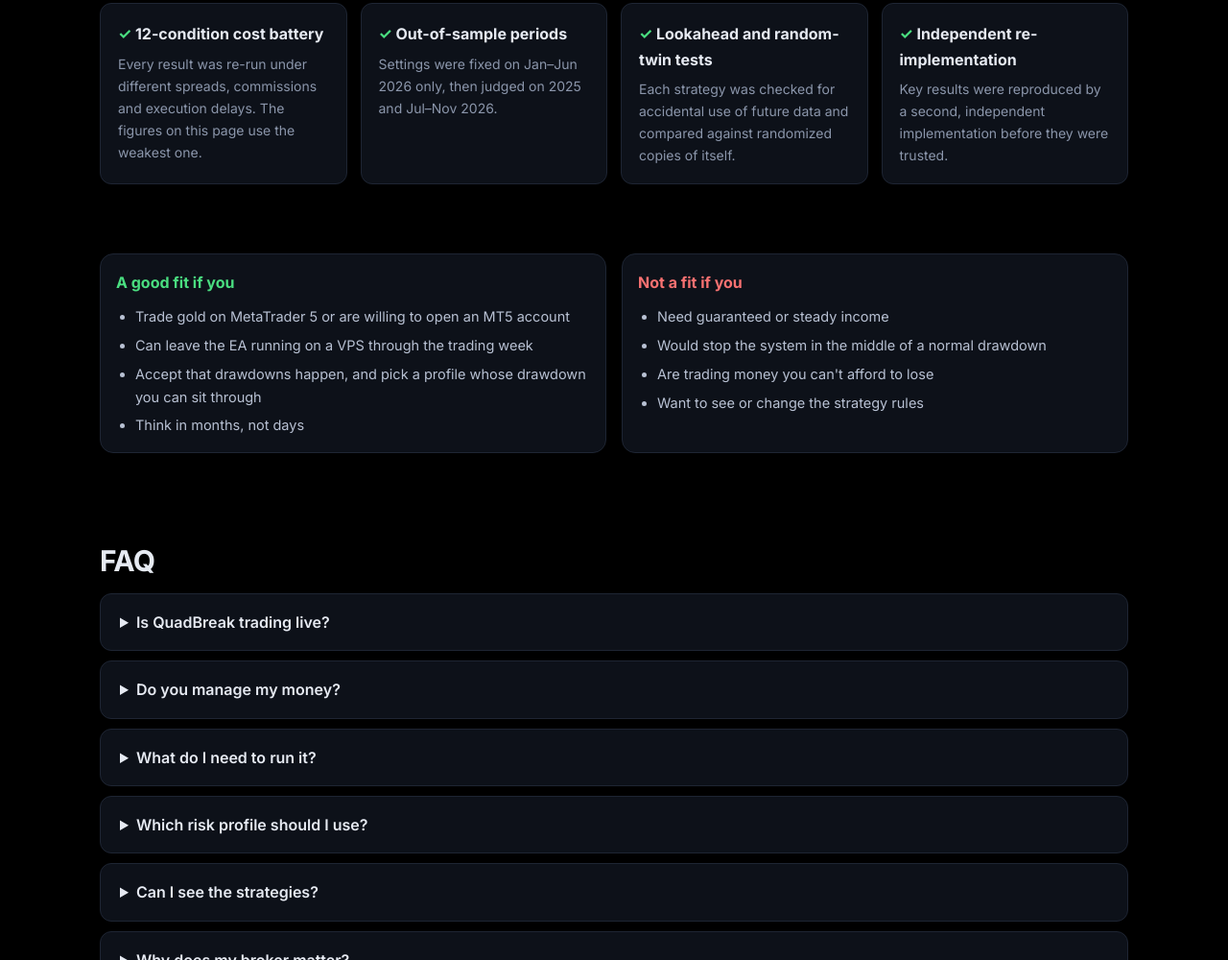
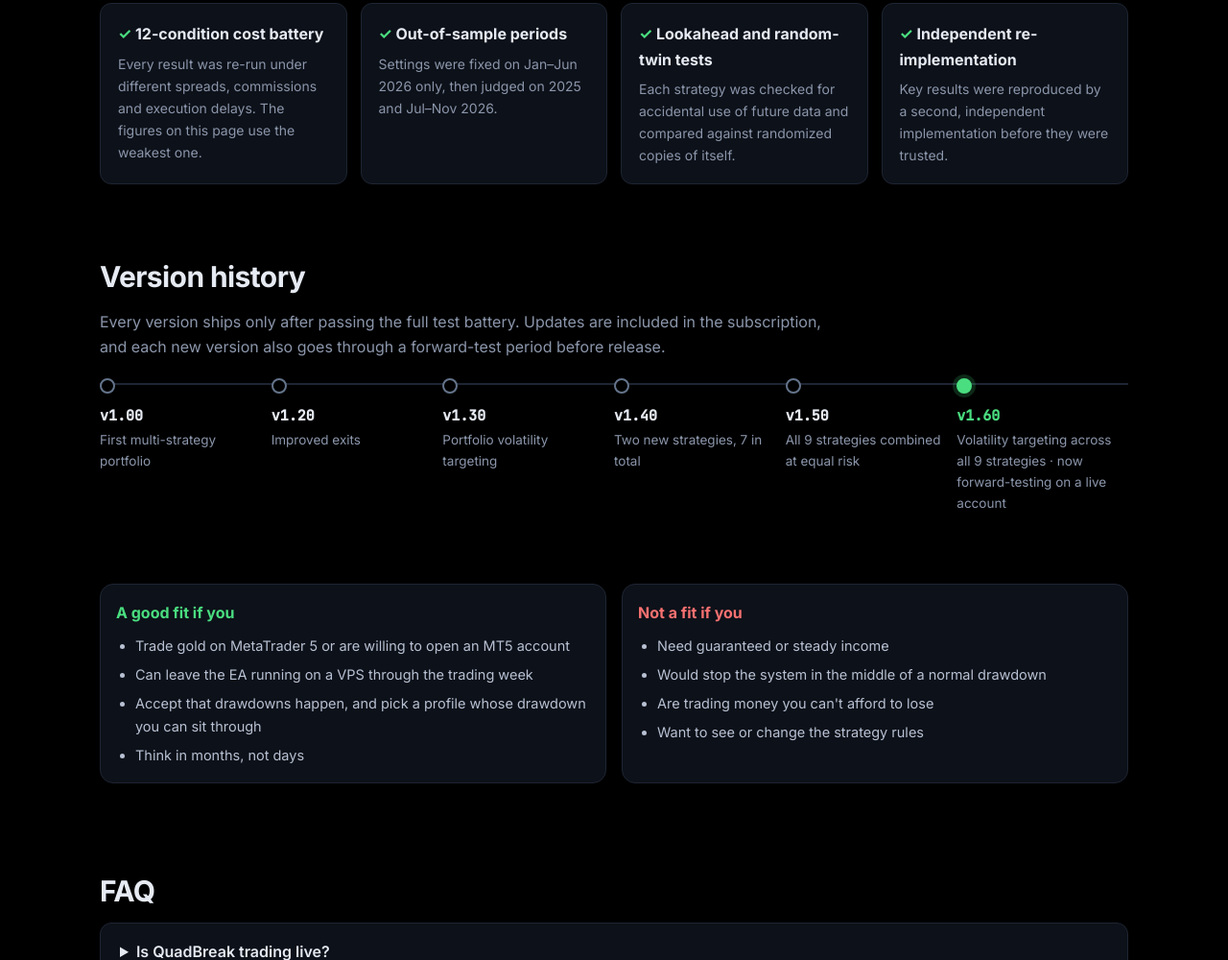
Before and after one commit to Suraporn/quadbreak, a plain HTML site: page index.html in a window 1280 px wide. Shown: the part 4372-5372 px from the top of the page at 96% size. Drawn offline with Linux system fonts and the light colour scheme.

Commit message:
Add version history
Co-Authored-By: Claude Opus 5.5 <noreply@anthropic.com>
Claude-Session: https://claude.ai/code/session_01UruXyFa6MFQ1Tx7dA4cFeC

```diff
--- a/index.html
+++ b/index.html
@@ -10,7 +10,7 @@
 <link rel="icon" href="favicon.svg">
 <link rel="preconnect" href="https://fonts.googleapis.com">
 <link href="https://fonts.googleapis.com/css2?family=Inter:wght@400;500;600;700;800&family=JetBrains+Mono:wght@500&display=swap" rel="stylesheet">
-<link rel="stylesheet" href="style.css?v=1">
+<link rel="stylesheet" href="style.css?v=2">
 </head>
 <body class="qb site">
 
@@ -133,6 +133,19 @@
 </div>
 </section>
 
+<section id="versions">
+<h2>Version history</h2>
+<p class="sec-lead">Every version ships only after passing the full test battery. Updates are included in the subscription, and each new version also goes through a forward-test period before release.</p>
+<ol class="timeline">
+<li><b>v1.00</b><span>First multi-strategy portfolio</span></li>
+<li><b>v1.20</b><span>Improved exits</span></li>
+<li><b>v1.30</b><span>Portfolio volatility targeting</span></li>
+<li><b>v1.40</b><span>Two new strategies, 7 in total</span></li>
+<li><b>v1.50</b><span>All 9 strategies combined at equal risk</span></li>
+<li class="now"><b>v1.60</b><span>Volatility targeting across all 9 strategies · now forward-testing on a live account</span></li>
+</ol>
+</section>
+
 <section id="fit" class="two">
 <div class="qb-card fit yes"><b>A good fit if you</b>
 <ul><li>Trade gold on MetaTrader 5 or are willing to open an MT5 account</li><li>Can leave the EA running on a VPS through the trading week</li><li>Accept that drawdowns happen, and pick a profile whose drawdown you can sit through</li><li>Think in months, not days</li></ul></div>
--- a/style.css
+++ b/style.css
@@ -220,3 +220,11 @@ details p{color:#b8c1d3;margin:10px 0 0}
 footer.foot{border-top:1px solid var(--qline);margin-top:72px;padding:28px 0 40px;color:#6b778d;font-size:12.5px}
 footer.foot b{color:var(--qmuted)}
 @media (max-width:900px){.hero-stats,.checks4{grid-template-columns:1fr 1fr}.feat3,.two{grid-template-columns:1fr}header.top nav a:not(.btn){display:none}}
+.timeline{list-style:none;margin:0;padding:0;display:grid;grid-template-columns:repeat(6,1fr);gap:0;position:relative}
+.timeline li{position:relative;padding:22px 14px 0 0;border-top:2px solid var(--qline)}
+.timeline li::before{content:"";position:absolute;top:-7px;left:0;width:12px;height:12px;border-radius:50%;background:#000;border:2px solid var(--qslate)}
+.timeline li.now::before{background:var(--qup);border-color:var(--qup);box-shadow:0 0 0 4px rgba(74,222,128,.18)}
+.timeline b{display:block;font:600 15px var(--mono)}
+.timeline li.now b{color:var(--qup)}
+.timeline span{display:block;color:var(--qmuted);font-size:13.5px;margin-top:4px}
+@media (max-width:900px){.timeline{grid-template-columns:1fr}.timeline li{border-top:0;border-left:2px solid var(--qline);padding:0 0 16px 20px}.timeline li::before{left:-7px;top:2px}}
```
Also changed, not shown: 1 other file.
